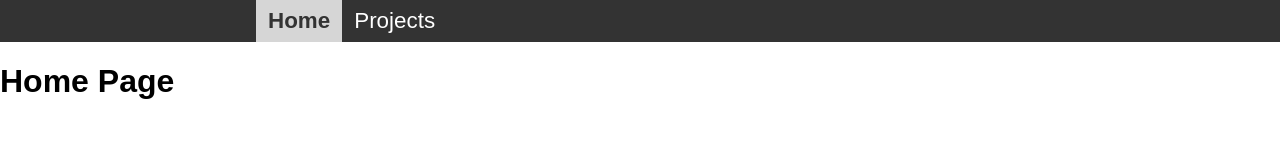
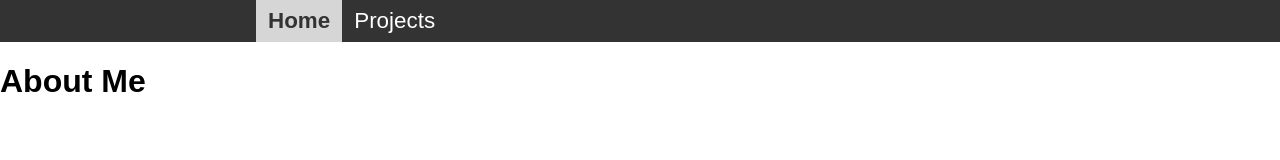
Before and after one commit to gregdardis/personal-website, a React (Create React App) app: page / in a window 1280 px wide. Shown: the top 160 px of the page. Built offline with nearby package versions, Linux system fonts and the light colour scheme.

Commit message:
made about component, added to home. renamed selectedPageURL to selectedPageUrl

```diff
--- /dev/null
+++ b/src/components/about/About.js
@@ -0,0 +1,13 @@
+import React from 'react';
+
+import './about.css';
+
+// TODO: get this working
+// TODO: fix selectedPageURL always recapitalizing itself... wtf
+const About = () => (
+  <div>
+    <h1>About Me</h1>
+  </div>
+);
+
+export default About;
--- /dev/null
+++ b/src/components/about/index.js
@@ -0,0 +1,3 @@
+import About from './About';
+
+export default About;
--- a/src/components/home/Home.js
+++ b/src/components/home/Home.js
@@ -1,10 +1,11 @@
 import React from 'react';
 
 import './home.css';
+import About from '../about';
 
 const Home = () => (
   <div className='home'>
-    <h1>Home Page</h1>
+    <About />
   </div>
 );
 
```
Also changed, not shown: src/components/about/about.css (added).
